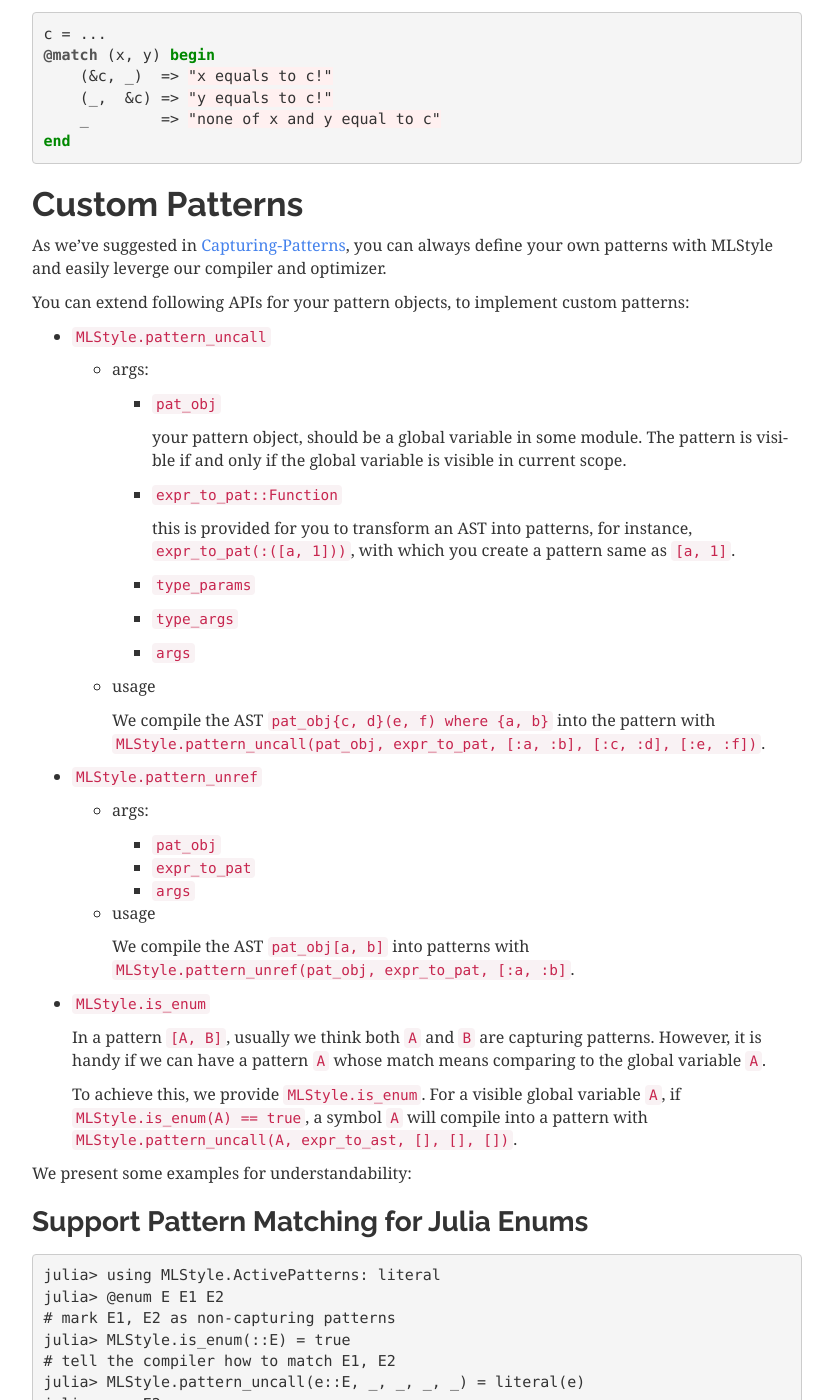
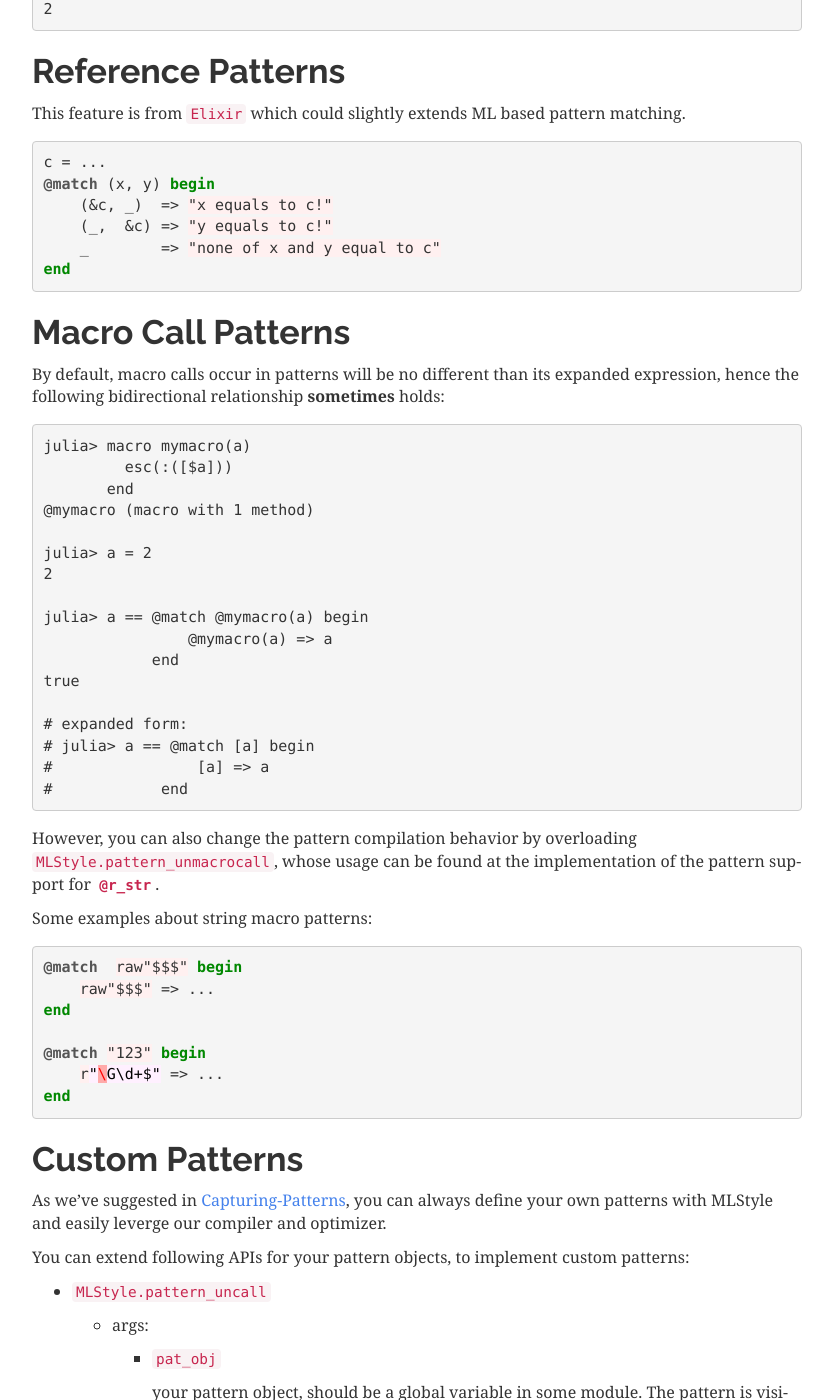
Before and after one commit to thautwarm/MLStyle.jl, a Sphinx documentation site: the page built from docs/syntax/pattern.md, in a window 1280 px wide and 1400 px high, scrolled down 5327 px. Shown: the whole window, without its empty margins (38-871 px from the left). Built offline with Sphinx 7.4.7, drawn with Linux system fonts in a browser that asks for light colours; some of the changed text lies outside the part shown.

Commit message:
docs for macrocall patterns

````diff
--- a/docs/syntax/pattern.md
+++ b/docs/syntax/pattern.md
@@ -139,6 +139,12 @@ julia> first(it)
  3
 julia> it[2]
 4
+
+julia> @match Int[1, 2] begin
+         Any[1, 2] => :a
+         Int[_, _] => :b
+       end
+:b
 ```
 
 - Dict pattern(like `Elixir`'s dictionary matching or ML record matching)
@@ -248,6 +254,46 @@ c = ...
     (&c, _)  => "x equals to c!"
     (_,  &c) => "y equals to c!"
     _        => "none of x and y equal to c"
+end
+```
+
+
+Macro Call Patterns
+------------------------
+
+By default, macro calls occur in patterns will be no different than its expanded expression, hence the following bidirectional relationship **sometimes** holds:
+
+```julia-console
+julia> macro mymacro(a)
+         esc(:([$a]))
+       end
+@mymacro (macro with 1 method)
+
+julia> a = 2
+2
+
+julia> a == @match @mymacro(a) begin
+                @mymacro(a) => a
+            end
+true
+
+# expanded form:
+# julia> a == @match [a] begin
+#                [a] => a
+#            end
+```
+
+However, you can also change the pattern compilation behavior by overloading `MLStyle.pattern_unmacrocall`, whose usage can be found at the implementation of the pattern support for [`@r_str`](https://github.com/thautwarm/MLStyle.jl/blob/master/src/Pervasives.jl#L191).
+
+Some examples about string macro patterns:
+
+```julia
+@match  raw"$$$" begin
+    raw"$$$" => ...
+end
+
+@match "123" begin
+    r"\G\d+$" => ...
 end
 ```
 
````
Also changed, not shown: 3 other files.
